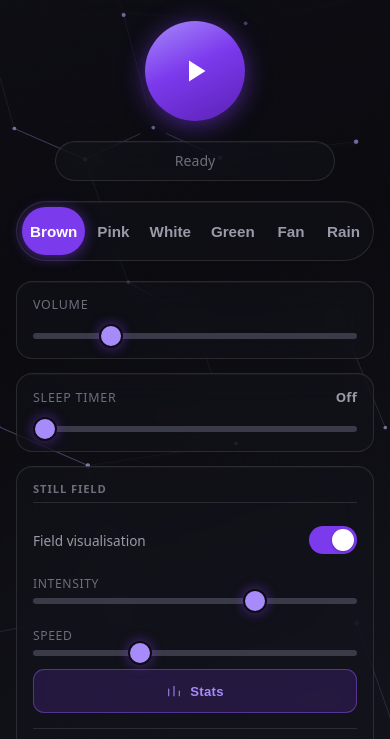
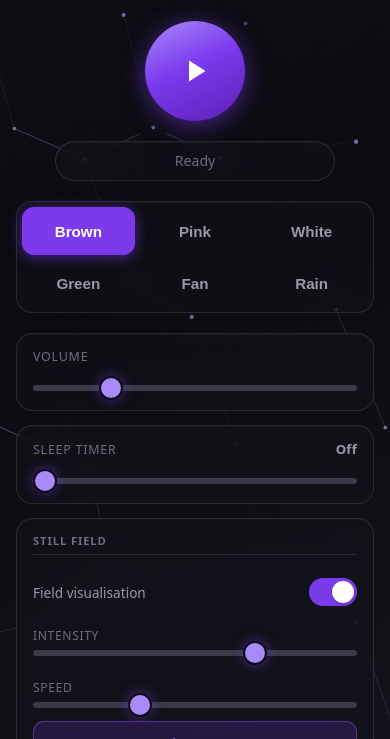
Before and after one commit to Blazenetic/complex-noise, a website with bundled scripts: page index.html in a window 390 px wide. Shown: the part 105-844 px from the top of the page. Built offline with nearby package versions, Linux system fonts and the light colour scheme.

Commit message:
Two-row type selector (grid 3×2) for the six noise colours
User request: Brown / Pink / White on the first row, Green / Fan / Rain
on the second. Switch .types from flex to CSS grid for equal columns
and reliable wrapping on both mobile and desktop. Keep 48 px min-height
touch targets and existing active / focus styles.

```diff
--- a/css/styles.css
+++ b/css/styles.css
@@ -970,13 +970,14 @@ main {
   line-height: 1.3;
 }
 
-/* Type selector */
+/* Type selector — two clean rows of three (Brown/Pink/White then Green/Fan/Rain) */
 .types {
-  display: flex;
+  display: grid;
+  grid-template-columns: repeat(3, 1fr);
   background: var(--surface);
   backdrop-filter: var(--glass-blur);
   -webkit-backdrop-filter: var(--glass-blur);
-  border-radius: 999px;
+  border-radius: 16px;
   padding: 5px;
   gap: 4px;
   width: 100%;
@@ -985,10 +986,9 @@ main {
 }
 
 .type-btn {
-  flex: 1;
   padding: 14px 8px;
   border: none;
-  border-radius: 999px;
+  border-radius: 12px;
   background: transparent;
   color: var(--text-secondary);
   font-size: 0.95rem;
```
